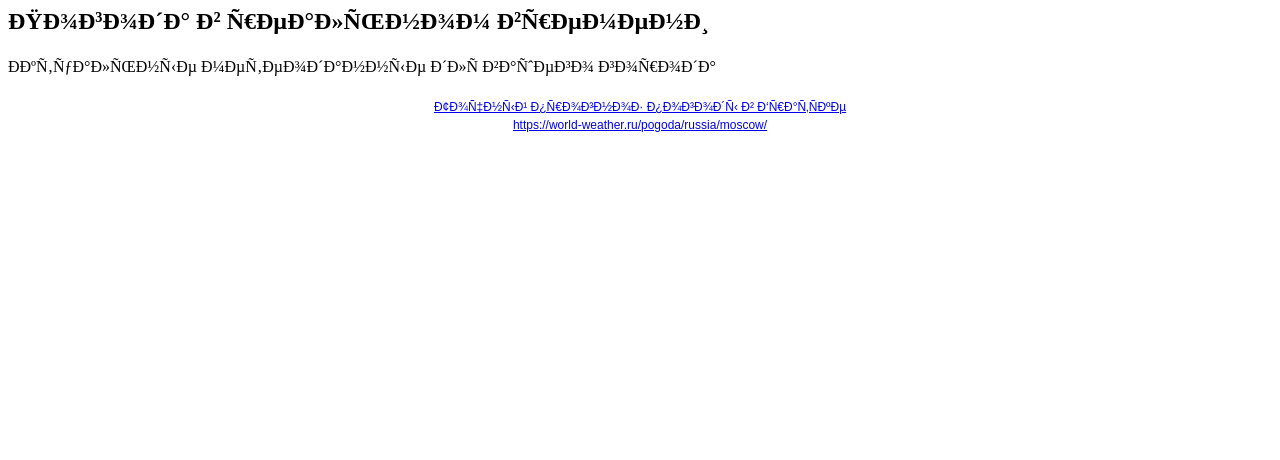
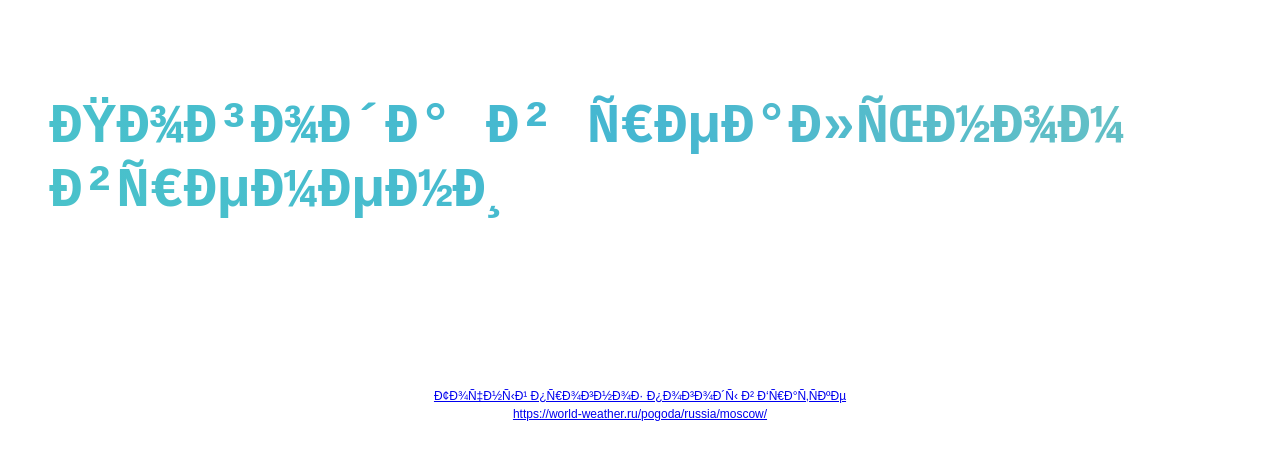
Before and after one commit to masya1001/WeatherInRealTime, a plain HTML site: page index.html in a window 1280 px wide. Drawn offline with Linux system fonts and the light colour scheme; some icons are missing.

Commit message:
Update style.css

```diff
--- a/style.css
+++ b/style.css
@@ -1,24 +1,44 @@
-svg {
-	font-family: "Rubik Mono One", sans-serif;
-	width: 100%; height: 100%;
-}
-svg text {
-	animation: stroke 3s infinite alternate;
-	stroke-width: 2;
-	stroke: #365FA0;
-	font-size: 65px;
-}
-@keyframes stroke {
-	0%   {
-		fill: rgba(72,138,204,0); stroke: rgba(54,95,160,1);
-		stroke-dashoffset: 25%; stroke-dasharray: 0 50%; stroke-width: 2;
-	}
-	70%  {fill: rgba(72,138,204,0); stroke: rgba(54,95,160,1); }
-	80%  {fill: rgba(72,138,204,0); stroke: rgba(54,95,160,1); stroke-width: 3; }
-	100% {
-		fill: rgba(72,138,204,1); stroke: rgba(54,95,160,0);
-		stroke-dashoffset: -25%; stroke-dasharray: 50% 0; stroke-width: 0;
-	}
+.hero {
+    display: flex;
+    justify-content: space-between;
+    align-items: center;
+    margin-bottom: 50px;
+    background: rgba(255, 255, 255, 0.1);
+    backdrop-filter: blur(10px);
+    padding: 40px;
+    border-radius: 20px;
+    border: 1px solid rgba(255, 255, 255, 0.2);
 }
 
-.wrapper {background-color: #FFFFFF};
+.hero-content {
+    flex: 1;
+}
+
+.animated-title {
+    font-family: 'Rubik Mono One', monospace;
+    font-size: 3.5rem;
+    margin-bottom: 20px;
+    background: linear-gradient(45deg, #ff6b6b, #4ecdc4, #45b7d1, #96ceb4);
+    background-size: 300% 300%;
+    -webkit-background-clip: text;
+    -webkit-text-fill-color: transparent;
+    animation: gradientShift 3s ease-in-out infinite;
+}
+
+@keyframes gradientShift {
+    0%, 100% { background-position: 0% 50%; }
+    50% { background-position: 100% 50%; }
+}
+
+.hero-subtitle {
+    font-size: 1.2rem;
+    color: white;
+    opacity: 0.9;
+}
+
+.weather-icon {
+    font-size: 6rem;
+    color: white;
+    opacity: 0.8;
+    animation: float 3s ease-in-out infinite;
+}
```
